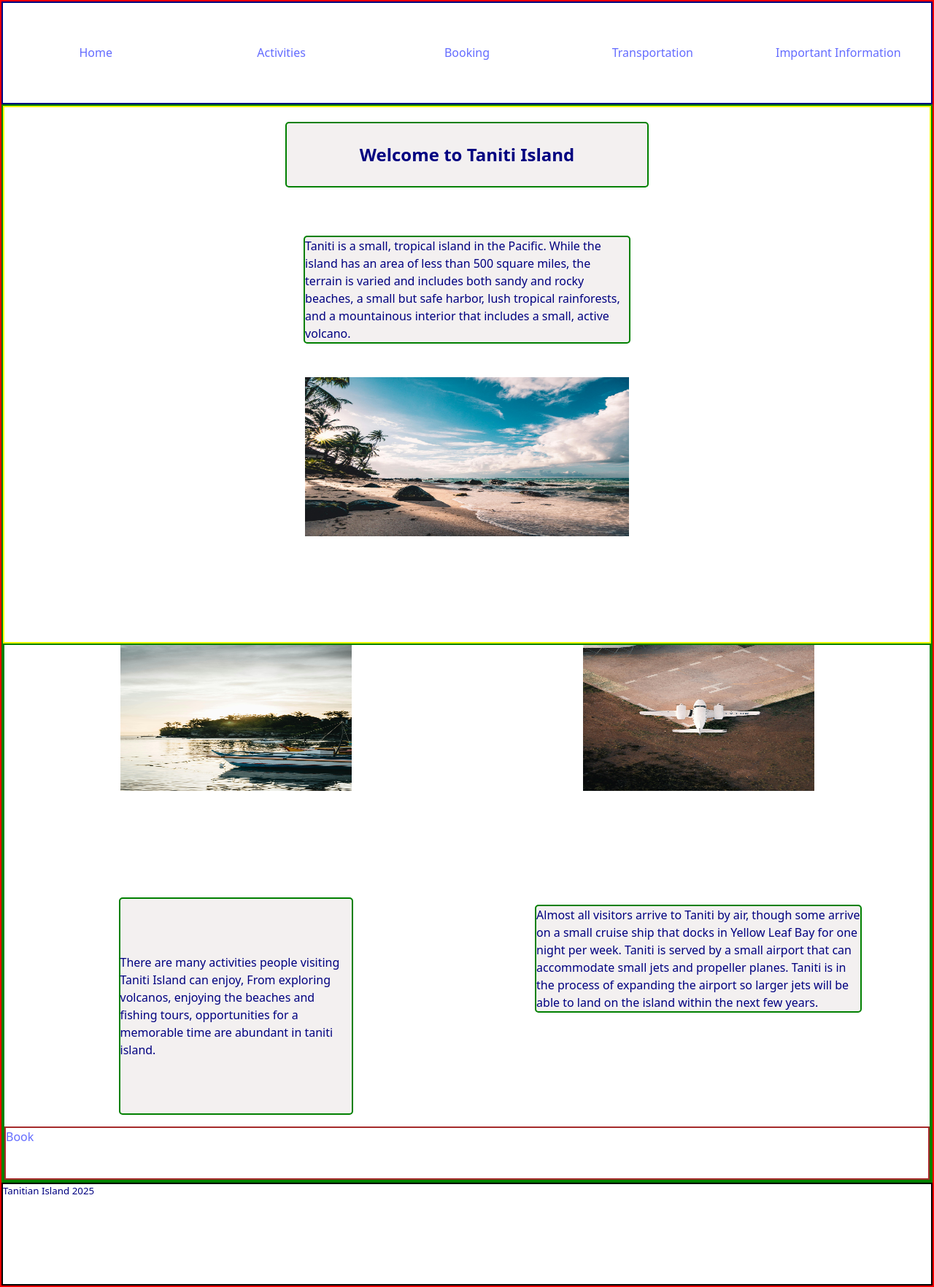
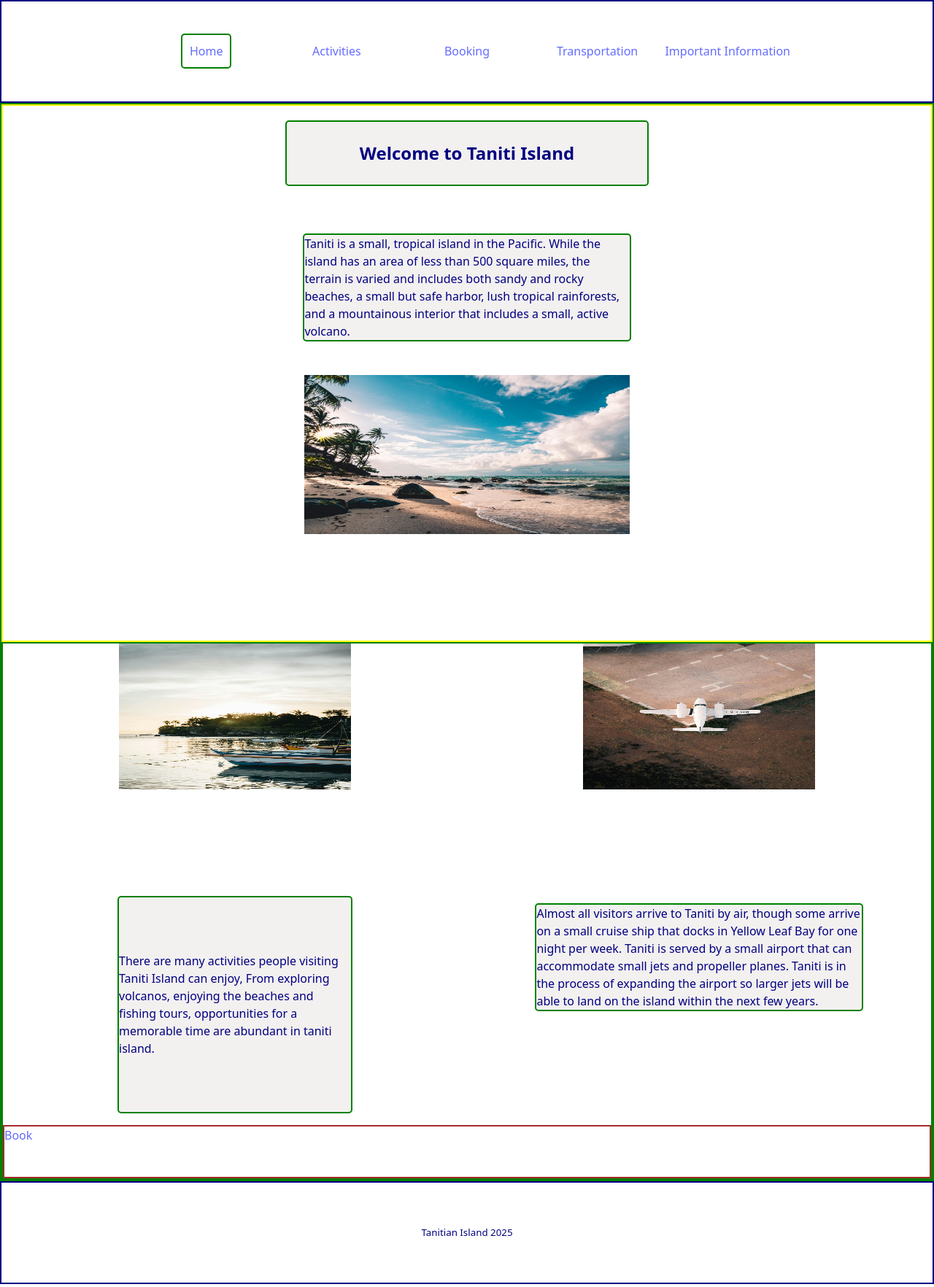
Before and after one commit to mrpiggy97/wgu-tanitian-project, a React (Vite) app: page / in a window 1280 px wide. Shown: the whole page at 73% size. Built offline with nearby package versions, Linux system fonts and the light colour scheme.

Commit message:
add navigation to page

```diff
--- a/src/App.css
+++ b/src/App.css
@@ -1,9 +1,12 @@
+body{
+  margin: 0;
+}
+
 div#app{
   display: grid;
   color: navy;
   min-height: 220vh;
   min-width: 98vw;
-  border: solid red 2px;
   grid-template-columns: 100%;
   grid-template-rows: 8% 84% 8%;
   grid-template-areas: "navbar"
@@ -14,11 +17,18 @@ div#app{
 nav#navbar{
   display: grid;
   grid-area: navbar;
-  grid-template-columns: repeat(5, 20%);
+  grid-template-columns: 70%;
   grid-template-rows: 100%;
+  align-content: center;
+  justify-content: center;
+  border: solid navy 2px;
+}
+
+div#navigational-links{
+  display: grid;
+  grid-template-columns: repeat(5,20%);
   align-items: center;
   justify-items: center;
-  border: solid navy 2px;
 }
 
 div#views{
@@ -30,5 +40,13 @@ div#views{
 footer#footer{
   display: grid;
   grid-area: footer;
-  border: solid black 2px;
+  border: solid navy 2px;
+  align-items: center;
+  justify-items: center;
 }
+
+a.active{
+  border: solid green 2px;
+  border-radius: 5px;
+  padding: 10px;
+}
--- a/src/App.tsx
+++ b/src/App.tsx
@@ -1,5 +1,5 @@
 import './App.css'
-import { Routes, Route } from 'react-router'
+import { Routes, Route, useLocation } from 'react-router'
 import Home from './Home/Home'
 import Booking from './Book/Book'
 import Activities from './Activities/Activities'
@@ -7,15 +7,17 @@ import Transportation from './Transportation/Transportation'
 import ImportantInformation from './ImportantInformation/ImportantInformation'
 
 function App() {
-
+  const path = useLocation().pathname
   return (
     <div id='app'>
       <nav id='navbar'>
-        <a href="">Home</a>
-        <a href="">Activities</a>
-        <a href="">Booking</a>
-        <a href="">Transportation</a>
-        <a href="">Important Information</a>
+        <div id='navigational-links'>
+          <a href="/" className={path === "/" ? "active" : "none"}>Home</a>
+          <a href="/activities"  className={path === "/activities" ? "active" : "none"}>Activities</a>
+          <a href="/booking" className={path === "/booking" ? "active" : "none"}>Booking</a>
+          <a href="/transportation" className={path === "/transportation" ? "active" : "none"}>Transportation</a>
+          <a href="/important-information" className={path === "/important-information" ? "active" : "none"}>Important Information</a>
+        </div>
       </nav>
       <div id='views'>
         <Routes>
```
